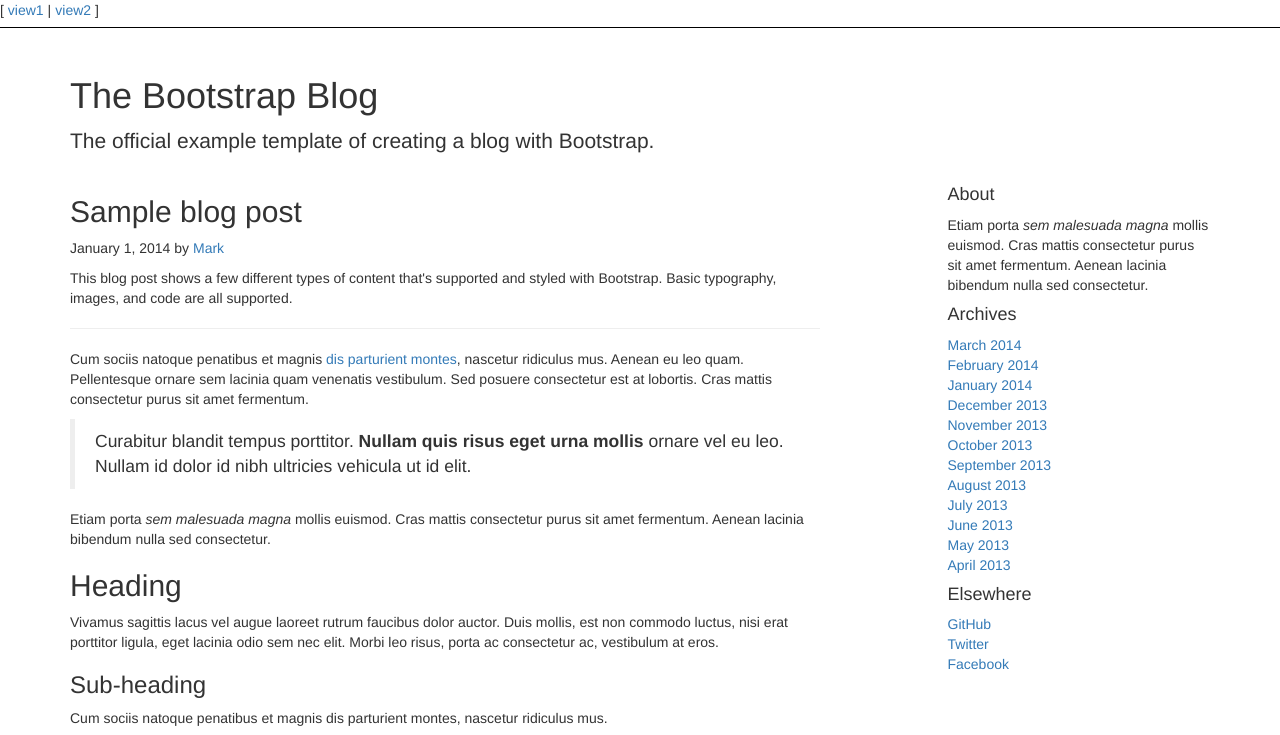
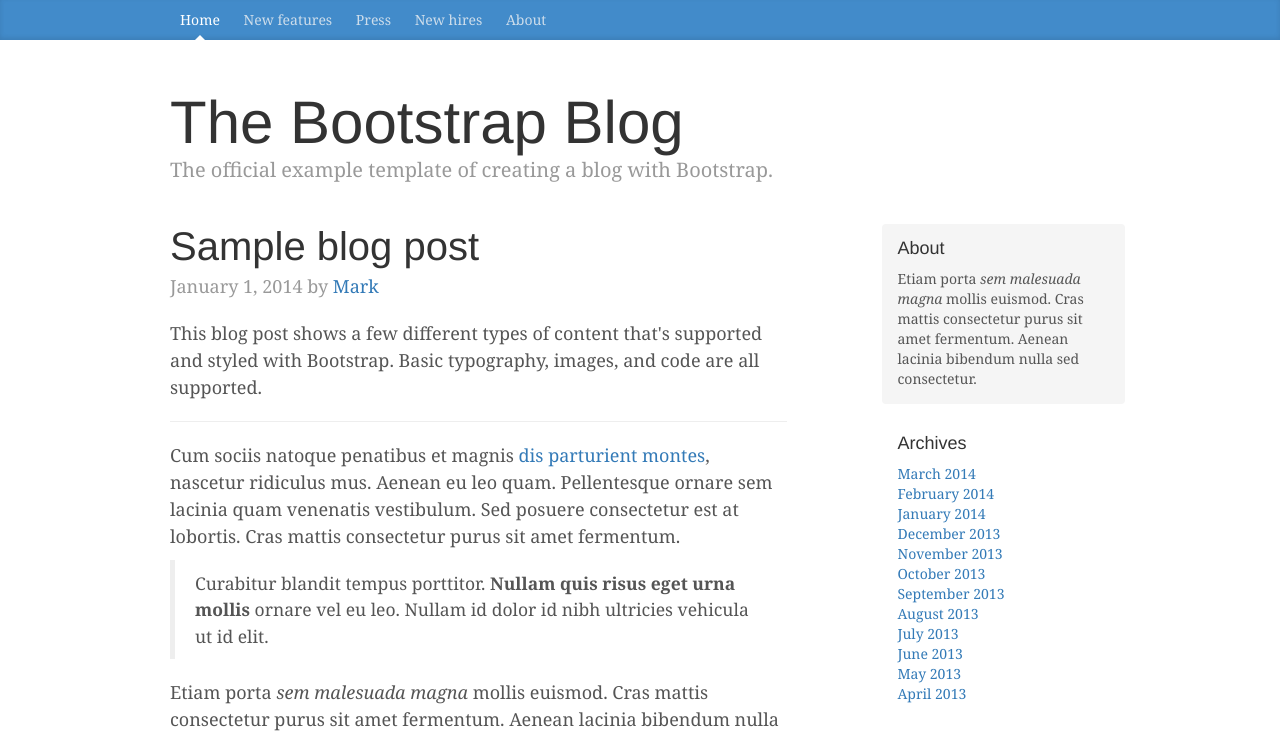
Before and after one commit to shieldscr/shieldscrApp, a website: page app/index.html at #/view1 in a window 1280 px wide. Shown: the top 735 px of the page. Drawn offline with nearby package versions, Linux system fonts and the light colour scheme.

Commit message:
Finished adding blog.css

```diff
--- /dev/null
+++ b/app/blog.css
@@ -0,0 +1,166 @@
+/*
+ * Globals
+ */
+
+body {
+  font-family: Georgia, "Times New Roman", Times, serif;
+  color: #555;
+}
+
+h1, .h1,
+h2, .h2,
+h3, .h3,
+h4, .h4,
+h5, .h5,
+h6, .h6 {
+  margin-top: 0;
+  font-family: "Helvetica Neue", Helvetica, Arial, sans-serif;
+  font-weight: normal;
+  color: #333;
+}
+
+
+/*
+ * Override Bootstrap's default container.
+ */
+
+@media (min-width: 1200px) {
+  .container {
+    width: 970px;
+  }
+}
+
+
+/*
+ * Masthead for nav
+ */
+
+.blog-masthead {
+  background-color: #428bca;
+  -webkit-box-shadow: inset 0 -2px 5px rgba(0,0,0,.1);
+          box-shadow: inset 0 -2px 5px rgba(0,0,0,.1);
+}
+
+/* Nav links */
+.blog-nav-item {
+  position: relative;
+  display: inline-block;
+  padding: 10px;
+  font-weight: 500;
+  color: #cdddeb;
+}
+.blog-nav-item:hover,
+.blog-nav-item:focus {
+  color: #fff;
+  text-decoration: none;
+}
+
+/* Active state gets a caret at the bottom */
+.blog-nav .active {
+  color: #fff;
+}
+.blog-nav .active:after {
+  position: absolute;
+  bottom: 0;
+  left: 50%;
+  width: 0;
+  height: 0;
+  margin-left: -5px;
+  vertical-align: middle;
+  content: " ";
+  border-right: 5px solid transparent;
+  border-bottom: 5px solid;
+  border-left: 5px solid transparent;
+}
+
+
+/*
+ * Blog name and description
+ */
+
+.blog-header {
+  padding-top: 20px;
+  padding-bottom: 20px;
+}
+.blog-title {
+  margin-top: 30px;
+  margin-bottom: 0;
+  font-size: 60px;
+  font-weight: normal;
+}
+.blog-description {
+  font-size: 20px;
+  color: #999;
+}
+
+
+/*
+ * Main column and sidebar layout
+ */
+
+.blog-main {
+  font-size: 18px;
+  line-height: 1.5;
+}
+
+/* Sidebar modules for boxing content */
+.sidebar-module {
+  padding: 15px;
+  margin: 0 -15px 15px;
+}
+.sidebar-module-inset {
+  padding: 15px;
+  background-color: #f5f5f5;
+  border-radius: 4px;
+}
+.sidebar-module-inset p:last-child,
+.sidebar-module-inset ul:last-child,
+.sidebar-module-inset ol:last-child {
+  margin-bottom: 0;
+}
+
+
+/* Pagination */
+.pager {
+  margin-bottom: 60px;
+  text-align: left;
+}
+.pager > li > a {
+  width: 140px;
+  padding: 10px 20px;
+  text-align: center;
+  border-radius: 30px;
+}
+
+
+/*
+ * Blog posts
+ */
+
+.blog-post {
+  margin-bottom: 60px;
+}
+.blog-post-title {
+  margin-bottom: 5px;
+  font-size: 40px;
+}
+.blog-post-meta {
+  margin-bottom: 20px;
+  color: #999;
+}
+
+
+/*
+ * Footer
+ */
+
+.blog-footer {
+  padding: 40px 0;
+  color: #999;
+  text-align: center;
+  background-color: #f9f9f9;
+  border-top: 1px solid #e5e5e5;
+}
+.blog-footer p:last-child {
+  margin-bottom: 0;
+}
--- a/app/index.html
+++ b/app/index.html
@@ -17,20 +17,28 @@
   <!--Bootstrap-->
   <script src="https://ajax.googleapis.com/ajax/libs/jquery/1.11.3/jquery.min.js"></script>
   <link rel="stylesheet" href="https://maxcdn.bootstrapcdn.com/bootstrap/3.3.5/css/bootstrap.min.css">
+  <link href="blog.css" rel="stylesheet">
 </head>
 <body>
-  <ul class="menu">
-    <li><a href="#/view1">view1</a></li>
-    <li><a href="#/view2">view2</a></li>
-  </ul>
 
   <!--[if lt IE 7]>
       <p class="browsehappy">You are using an <strong>outdated</strong> browser. Please <a href="http://browsehappy.com/">upgrade your browser</a> to improve your experience.</p>
   <![endif]-->
 
+
+  <div class="blog-masthead">
+  <div class="container">
+    <nav class="blog-nav">
+      <a class="blog-nav-item active" href="#">Home</a>
+      <a class="blog-nav-item" href="#">New features</a>
+      <a class="blog-nav-item" href="#">Press</a>
+      <a class="blog-nav-item" href="#">New hires</a>
+      <a class="blog-nav-item" href="#">About</a>
+    </nav>
+  </div>
+  </div>
+
   <div ng-view></div>
-
-  <div>Angular seed app: v<span app-version></span></div>
 
   <!-- In production use:
   <script src="//ajax.googleapis.com/ajax/libs/angularjs/x.x.x/angular.min.js"></script>
```
Also changed, not shown: app/view1/view1.html (+0 -1 lines).
